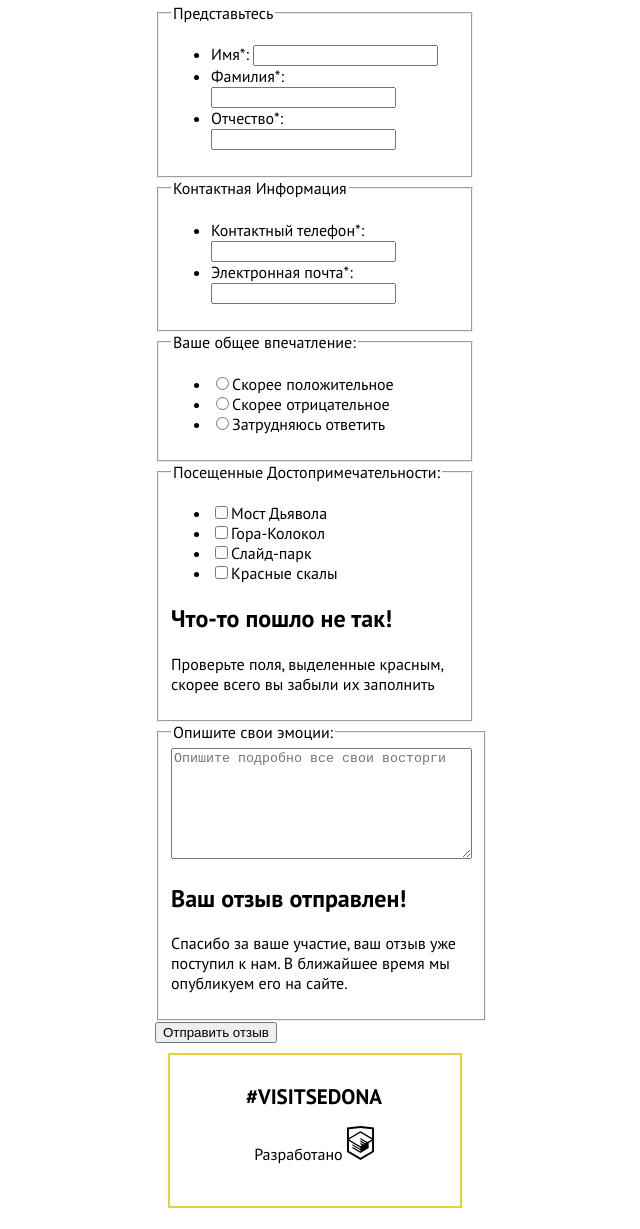
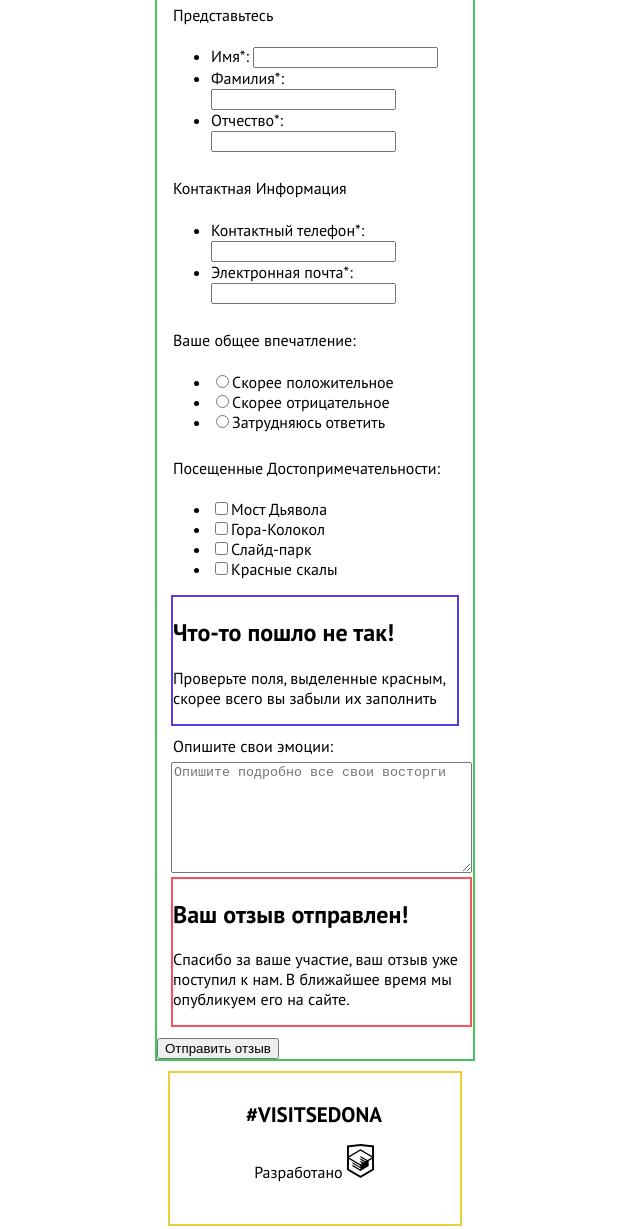
Before and after one commit to Crouwing/1484823-sedona-20, a website: page source/form.html in a window 1280 px wide. Shown: the part 825-2054 px from the top of the page, without its empty margins (325-965 px from the left). Drawn offline with nearby package versions, Linux system fonts and the light colour scheme; files that its build step writes are made by us from their sources.

Commit message:
22.07.2020 23:40

```diff
--- /dev/null
+++ b/source/sass/blocks/reviews.scss
@@ -0,0 +1,27 @@
+
+.reviews {
+  background-color: $white-color;
+  border: solid 2px #42C55B;
+}
+
+.feedback__section {
+  border:none;
+}
+
+
+
+
+
+
+
+
+
+
+
+.feedback__error-popup {
+  border: solid 2px #5E3BE1;
+}
+
+.feedback__success-popup {
+  border: solid 2px #FC4F5F;
+}
--- a/source/sass/style.scss
+++ b/source/sass/style.scss
@@ -17,3 +17,6 @@
 // photo.html
 @import "blocks/photo.scss";
 @import "blocks/video.scss";
+
+// form.html
+@import "blocks/reviews.scss";
```
